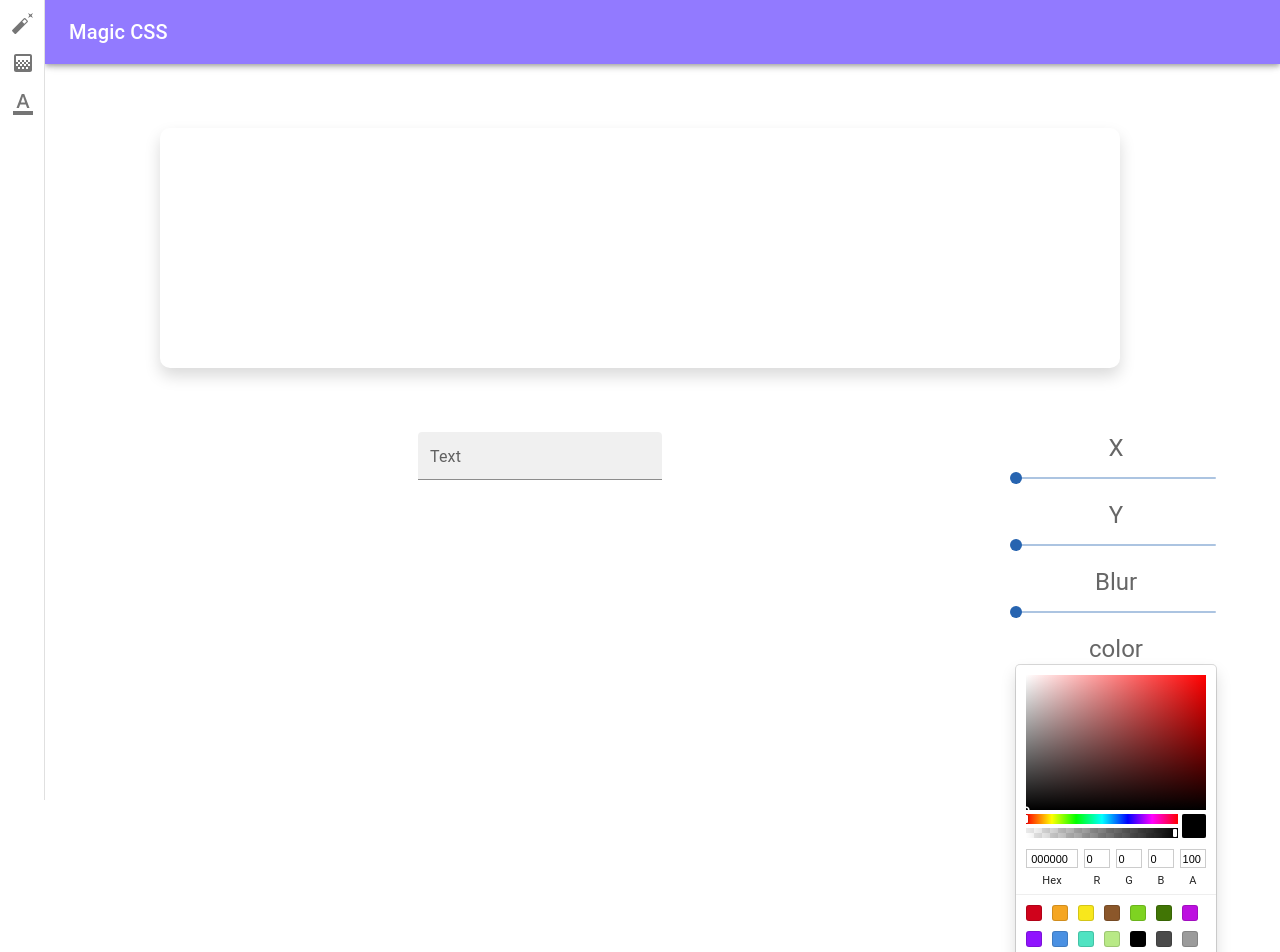
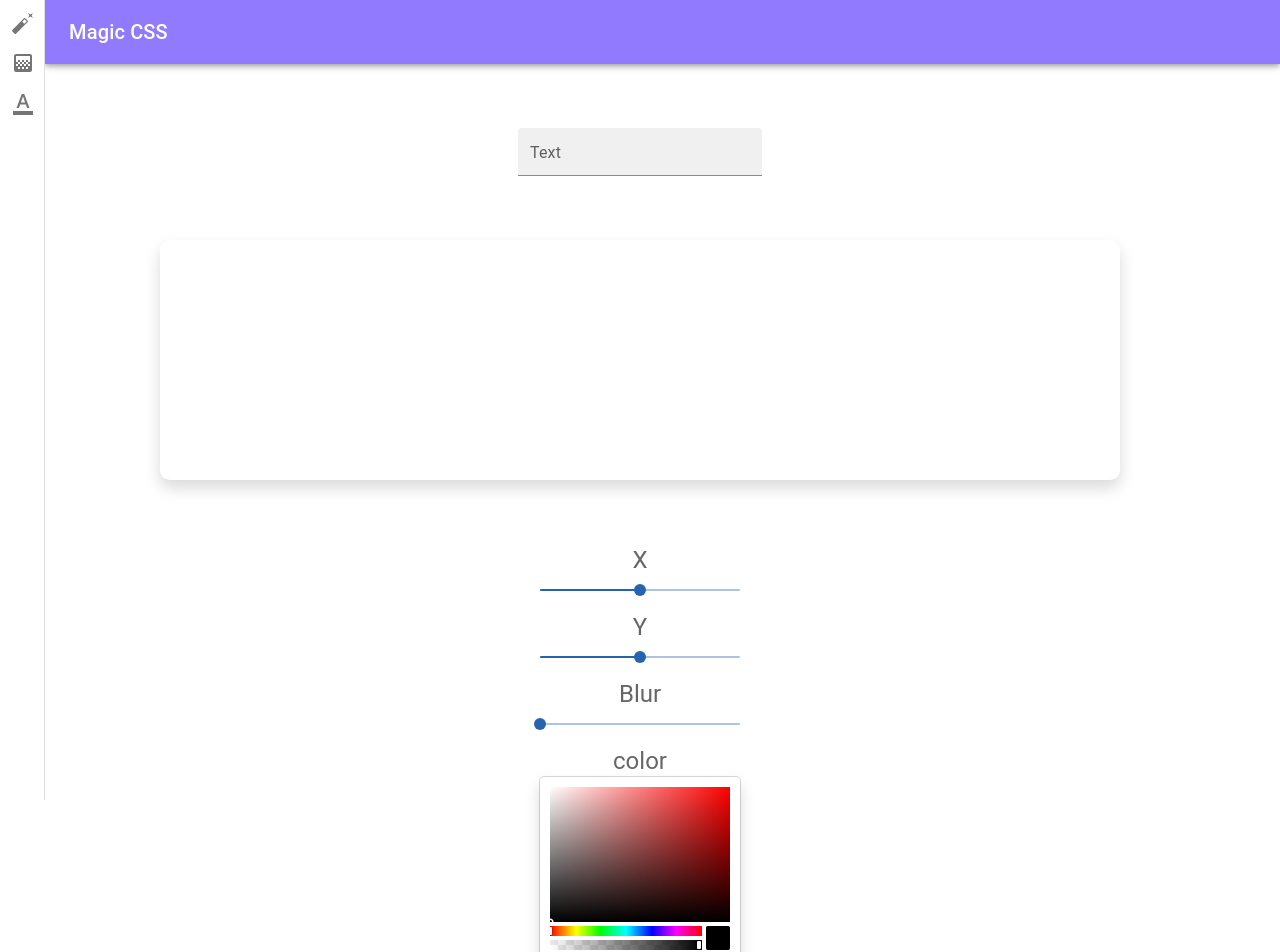
Before and after one commit to parham-ab/React-magic-css, a React (Create React App) app: page /textShadowGenerator in a window 1280 px wide. Shown: the top 952 px of the page. Built offline with nearby package versions, Linux system fonts and the light colour scheme.

Commit message:
ui updated

```diff
--- a/src/components/TextShadowGenerator.js
+++ b/src/components/TextShadowGenerator.js
@@ -40,6 +40,16 @@ const TextShadowGenerator = () => {
   return (
     <Container>
       <Grid container>
+        <Grid item alignItems="center" sx={{ margin: "4rem auto 0" }}>
+          <TextField
+            size="small"
+            label="Text"
+            variant="filled"
+            value={testText}
+            onChange={(e) => setTestText(e.target.value)}
+          />
+        </Grid>
+
         <Grid
           item
           mt={5}
@@ -66,23 +76,13 @@ const TextShadowGenerator = () => {
           </Box>
         </Grid>
 
-        <Grid item alignItems="center" sx={{ margin: "0 auto" }}>
-          <TextField
-            size="small"
-            label="Text"
-            variant="filled"
-            value={testText}
-            onChange={(e) => setTestText(e.target.value)}
-          />
-        </Grid>
-
-        <Grid item>
+        <Grid item sx={{ margin: "0 auto" }}>
           <Typography variant="h5" color="text.secondary" textAlign="center">
             X
           </Typography>
           <Slider
-            // min={-130}
-            // max={130}
+            min={-40}
+            max={40}
             size="small"
             defaultValue={0}
             aria-label="Small"
@@ -95,8 +95,8 @@ const TextShadowGenerator = () => {
             Y
           </Typography>
           <Slider
-            // min={-130}
-            // max={130}
+            min={-40}
+            max={40}
             size="small"
             defaultValue={0}
             aria-label="Small"
@@ -109,8 +109,8 @@ const TextShadowGenerator = () => {
             Blur
           </Typography>
           <Slider
-            // min={-130}
-            // max={130}
+            min={0}
+            max={30}
             size="small"
             defaultValue={0}
             aria-label="Small"
```
